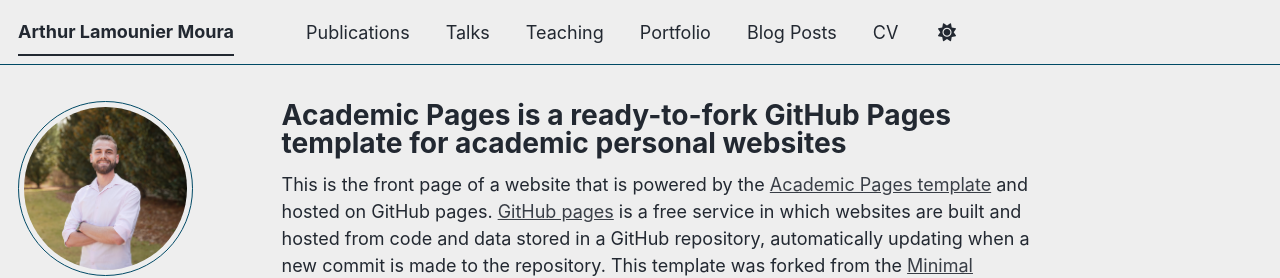
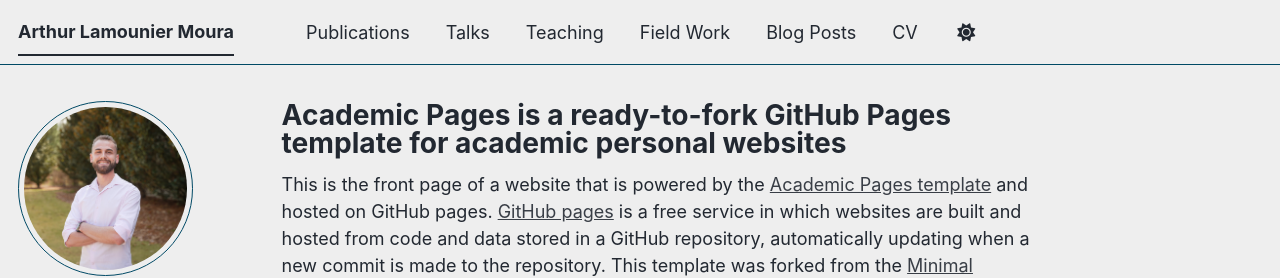
Before and after one commit to arthurlamounier/arthurlamounier.github.io, a Jekyll site: the page built from _pages/about.md, in a window 1280 px wide. Shown: the top 278 px of the page. Built offline with Jekyll 4.4.1, drawn with Linux system fonts in a browser that asks for light colours; some web fonts are replaced; a script bundle is joined from its source files by our own code; library files that are not in the unit come from our copies.

Commit message:
Update navigation.yml

```diff
--- a/_data/navigation.yml
+++ b/_data/navigation.yml
@@ -22,7 +22,7 @@ main:
   - title: "Teaching"
     url: /teaching/
 
-  - title: "Portfolio"
+  - title: "Field Work"
     url: /portfolio/
 
   - title: "Blog Posts"
```
